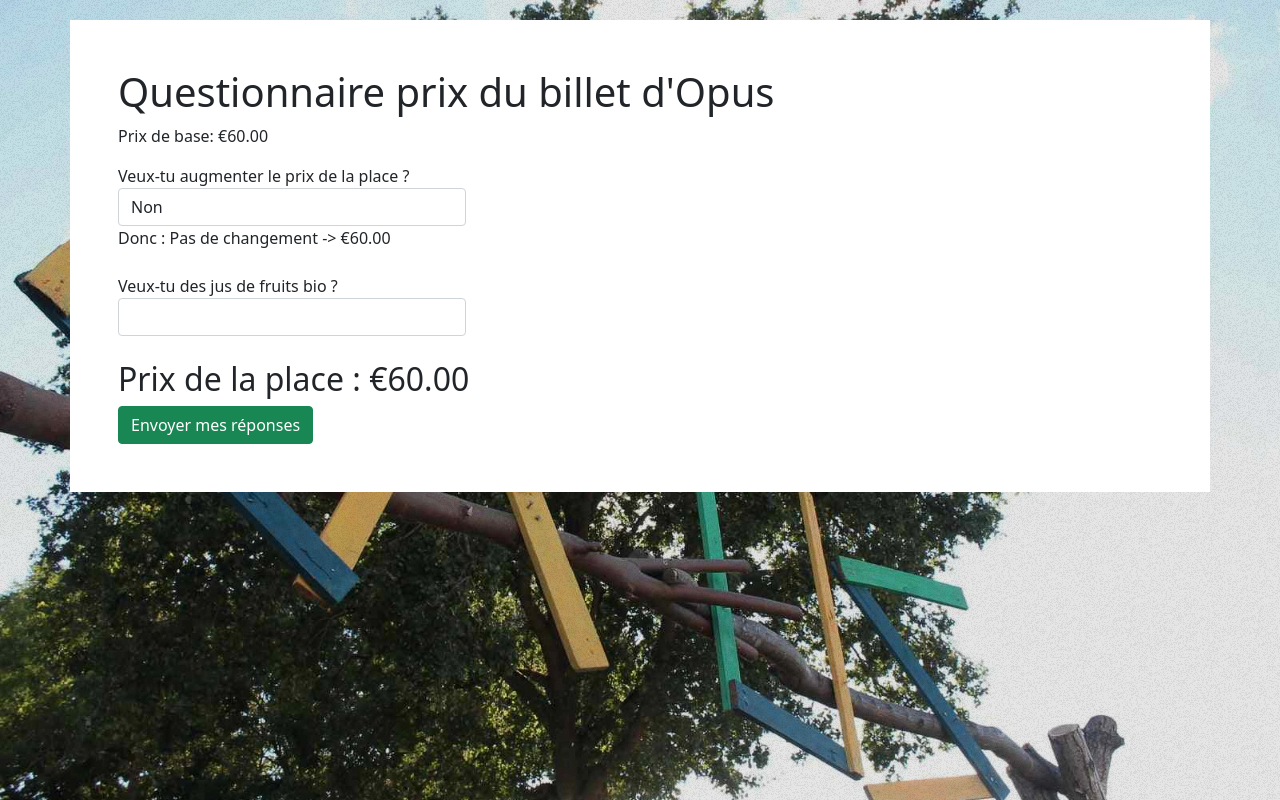
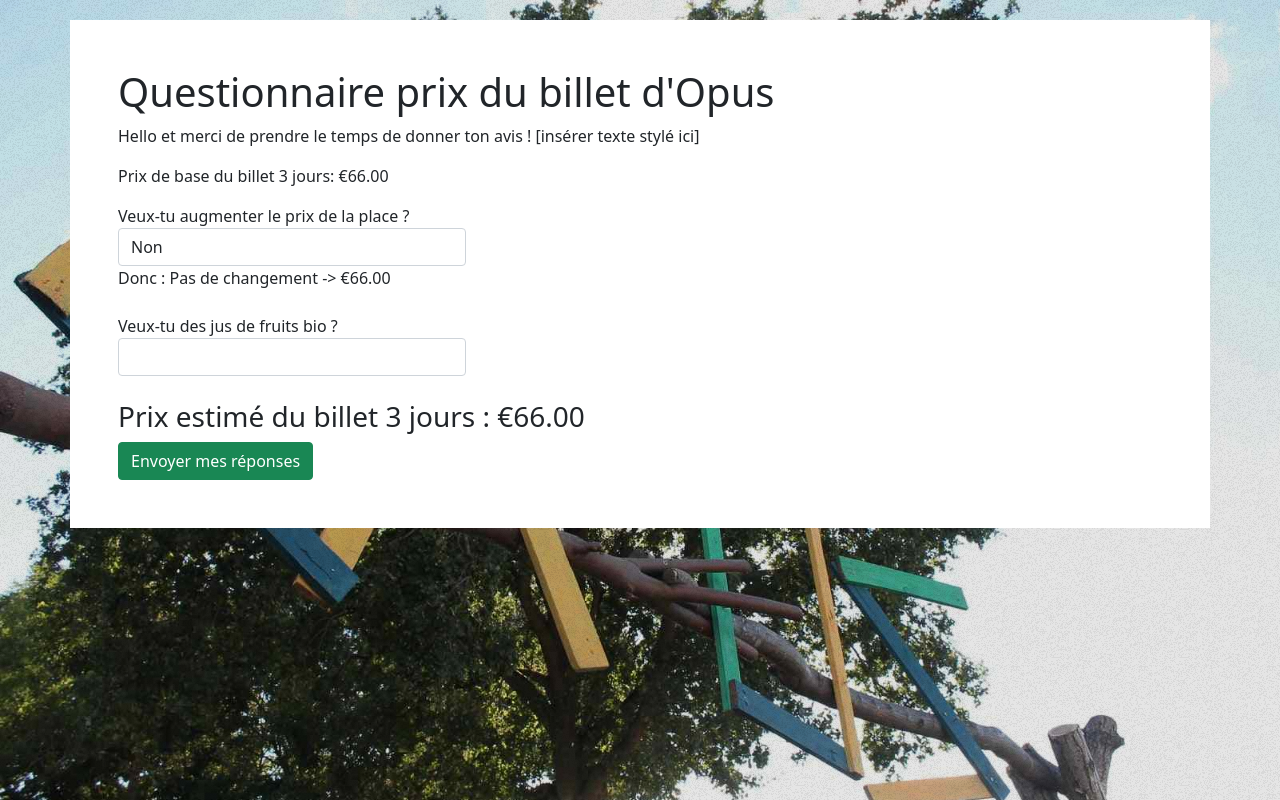
Before and after one commit to arnauddrain/opus-form, an Angular app: page / in a window 1280 px wide. Built offline with nearby package versions, Linux system fonts and the light colour scheme.

Commit message:
better text

```diff
--- a/src/app/app.component.html
+++ b/src/app/app.component.html
@@ -1,6 +1,11 @@
 <h1>Questionnaire prix du billet d'Opus</h1>
 
-<p>Prix de base: {{ basePrice | currency: "EUR" }}</p>
+<p>
+  Hello et merci de prendre le temps de donner ton avis ! [insérer texte stylé
+  ici]
+</p>
+
+<p>Prix de base du billet 3 jours: {{ basePrice | currency: "EUR" }}</p>
 
 <div
   *ngFor="let question of questions; let questionIndex = index"
@@ -40,6 +45,6 @@
   </span>
 </div>
 
-<h2>Prix de la place : {{ getTotalPrice() | currency: "EUR" }}</h2>
+<h3>Prix estimé du billet 3 jours : {{ getTotalPrice() | currency: "EUR" }}</h3>
 
 <button class="btn btn-success">Envoyer mes réponses</button>
--- a/src/app/app.component.ts
+++ b/src/app/app.component.ts
@@ -17,7 +17,7 @@
   styleUrls: ['./app.component.css'],
 })
 export class AppComponent {
-  public basePrice = 60;
+  public basePrice = 66;
   public questions: Question[] = [
     {
       id: 'price',
```
